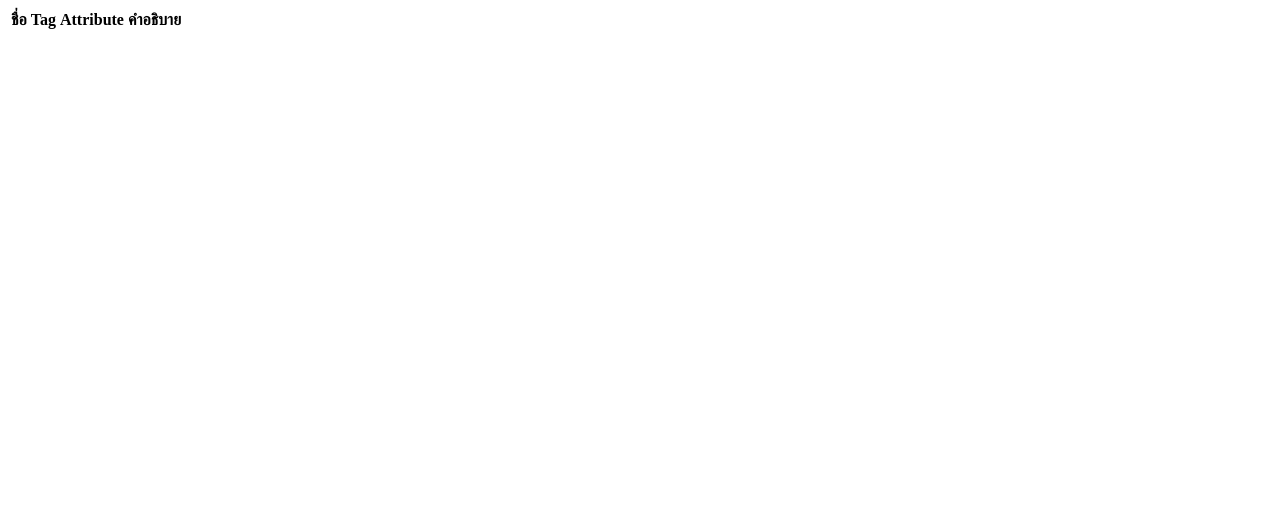
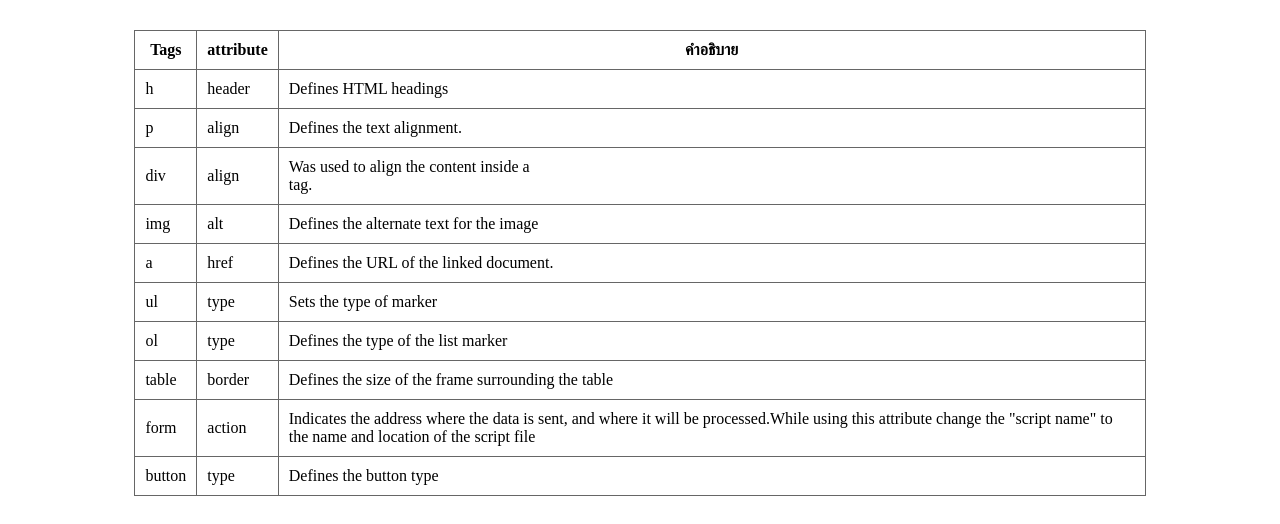
Before and after one commit to wannapakb/precodecamp, a plain HTML site: page precamp/attribute.html in a window 1280 px wide. Drawn offline with Linux system fonts and the light colour scheme.

Commit message:
attribute_final

```diff
--- a/precamp/attribute.html
+++ b/precamp/attribute.html
@@ -1,18 +1,87 @@
 <!DOCTYPE html>
 <html lang="en">
+
 <head>
     <meta charset="UTF-8">
     <meta name="viewport" content="width=device-width, initial-scale=1.0">
     <title>Attribute</title>
+    <style>
+        table{
+        width:80%;
+        margin:30px auto;
+        border-collapse:collapse;
+        }
+        th, td{
+        padding: 10px;
+        border: 1px solid #666;
+        }
+      </style>
 </head>
+
 <body>
     <table>
-        <tr>
-            <th>ชื่อ Tag</th>
-            <th>Attribute</th>
+        <thead>
+            <th>Tags</th>
+            <th>attribute</th>
             <th>คำอธิบาย</th>
-        </tr>
+
+        </thead>
+        <tbody>
+            <tr>
+                <td>h</td>
+                <td>header</td>
+                <td>Defines HTML headings</td>
+
+            </tr>
+            <tr>
+                <td>p</td>
+                <td>align</td>
+                <td>Defines the text alignment.</td>
+
+            </tr>
+            <tr>
+                <td>div</td>
+                <td>align</td>
+                <td>Was used to align the content inside a <div> tag.</td>
+            </tr>
+            <tr>
+                <td>img</td>
+                <td>alt</td>
+                <td>Defines the alternate text for the image</td>
+            </tr>
+            <tr>
+                <td>a</td>
+                <td>href</td>
+                <td>Defines the URL of the linked document.</td>
+            </tr>
+            <tr>
+                <td>ul</td>
+                <td>type</td>
+                <td>Sets the type of marker</td>
+            </tr>
+            <tr>
+                <td>ol</td>
+                <td>type</td>
+                <td>Defines the type of the list marker</td>
+            </tr>
+            <tr>
+                <td>table</td>
+                <td>border</td>
+                <td>Defines the size of the frame surrounding the table</td>
+            </tr>
+            <tr>
+                <td>form</td>
+                <td>action</td>
+                <td>Indicates the address where the data is sent, and where it will be processed.While using this attribute change the "script name" to the name and location of the script file</td>
+            </tr>
+            <tr>
+                <td>button</td>
+                <td>type</td>
+                <td>Defines the button type</td>
+            </tr>
+        </tbody>
 
     </table>
 </body>
+
 </html>
```
